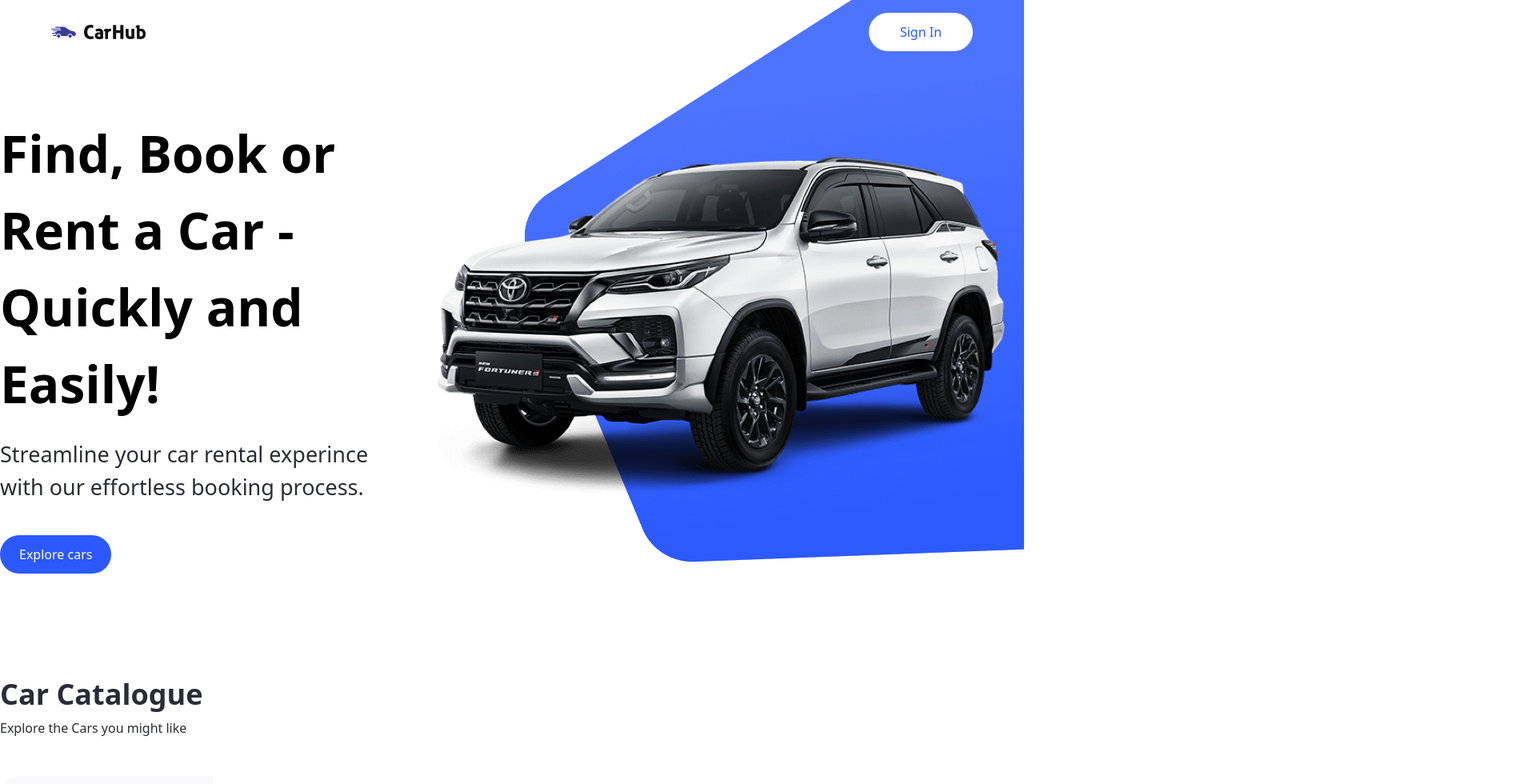
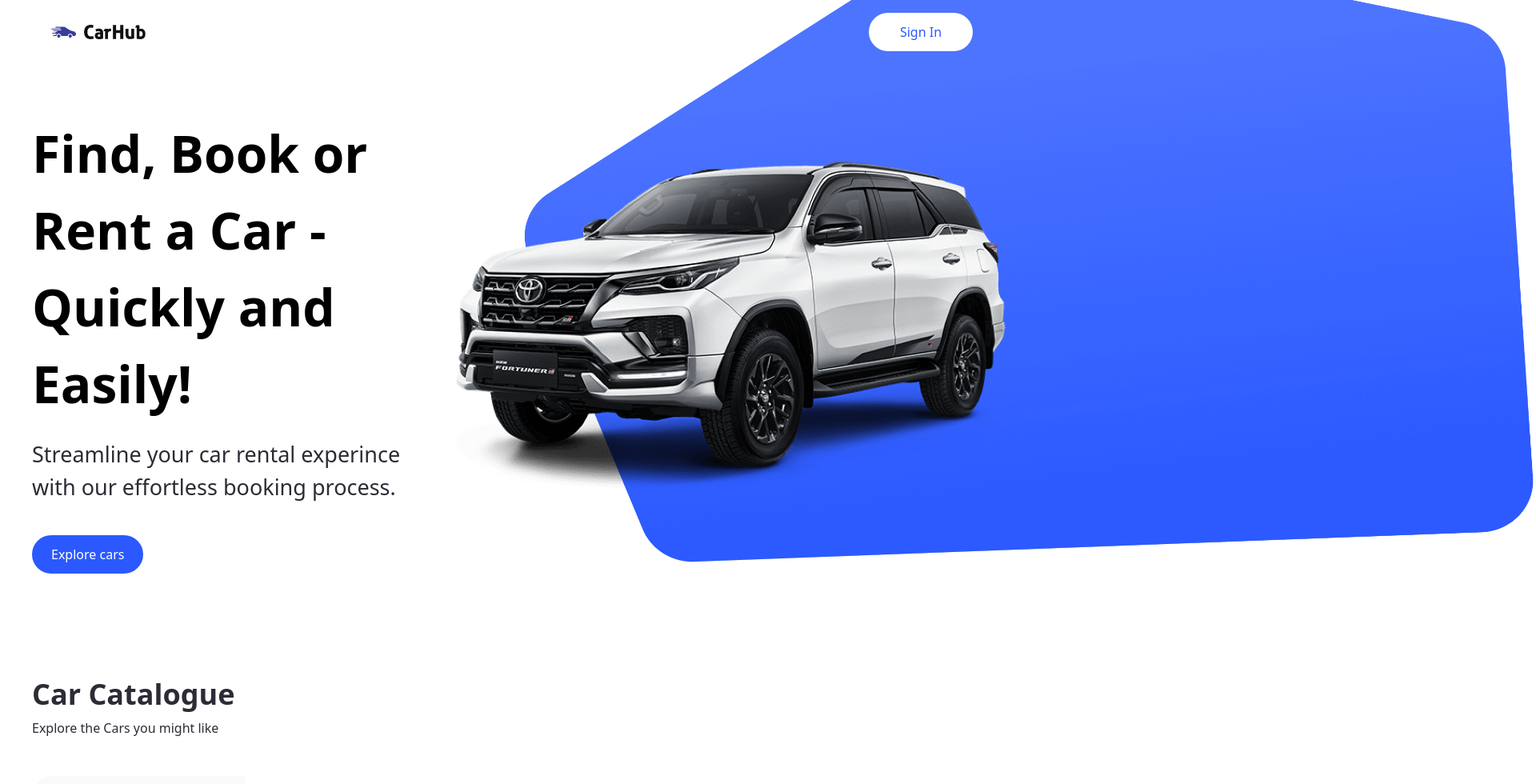
Before and after one commit to ria-arora-git/car-showcase, a Next.js app: page / in a window 1280 px wide. Shown: the top 980 px of the page at 80% size, 1920 px wide, since content can reach past the window. Built offline with nearby package versions, Linux system fonts and the light colour scheme.

Commit message:
search position fixed

```diff
--- a/app/page.tsx
+++ b/app/page.tsx
@@ -6,10 +6,10 @@
 
 export default function Home() {
   return (
-   <main className="overflow-hidden">
+   <main className="">
       <Hero />
 
-      <div className="mt-12 padding-x padding-y max-width" id="discover">
+      <div className="mt-12 pl-10 max-width" id="discover">
         <div className="flex flex-col items-start justify-start gap-y-2.5 text-black-100">
           <h1 className="text-4xl font-extrabold ">Car Catalogue</h1>
           <p>Explore the Cars you might like </p>
--- a/components/Footer.tsx
+++ b/components/Footer.tsx
@@ -7,7 +7,7 @@
 
 const Footer = () => {
   return (
-    <footer className='flex flex-col text-black-100 mt-5 border-t border-gray-100 z-10'>
+    <footer className='flex flex-col text-black-100 mt-5 border-t border-gray-100 bottom-0'>
       <div className='flex max-md:flex-col flex-wrap justify-between gap-5 sm:px-16 px-6 py-10 '>
         <div className='flex flex-col justify-start items-start gap-6 '>
           <Image src={'/logo.svg'} alt='logo' width={118} height={18} className='object-contain'/>
--- a/components/Hero.tsx
+++ b/components/Hero.tsx
@@ -8,8 +8,8 @@
 
   return (
     <div className='flex xl:flex-row flex-col gap-5 relative z-0 max-w-[1440px] mx-auto'>
-      <div className='flex-1 pt-36 padding-x '>
-        <h1 className='2xl:text-[72px] sm:text-[64px] text-[50px] font-extrabold'>
+      <div className='flex-1 pt-36 padding-x pl-10'>
+        <h1 className='2xl:text-[72px] sm:text-[64px] text-[50px] font-extrabold '>
           Find, Book or Rent a Car - Quickly and Easily!
         </h1>
         <p className='text-[27px] text-black-100 font-light mt-5'>
--- a/components/Navbar.tsx
+++ b/components/Navbar.tsx
@@ -11,7 +11,7 @@
     <header className='w-full absolute z-10 '>
       <nav className='max-w-[1440px] mx-auto flex justify-between items-center sm:px-16 px-6 py-4' >
         <Link href="/" className='flex justify-center items-center'>
-        <Image src={"/logo.svg"} alt='Car Hub Logo ' width={118} height={18} className='object-conatian'/>
+        <Image src={"/logo.svg"} alt='Car Hub Logo ' width={118} height={18} className='object-contain'/>
         </Link>
         <CustomButton title='Sign In' btnType='button' containerStyle='text-primary-blue rounded-full bg-white min-w-[130px]'/>
       </nav>
--- a/components/Search.tsx
+++ b/components/Search.tsx
@@ -11,7 +11,7 @@
     const handleSearch = () => {}
   return (
     <form action="" className='searchbar' onSubmit={handleSearch}>
-        <div className='flex-1 max-sm:w-full flex justify-start items-center relative'>
+        <div className='flex-1 max-sm:w-full flex justify-start items-center relative overflow-visible z-50'>
             <SearchManufacturer Manufacturer={Manufacturer} setManufacturer={setManufacturer}/>
         </div>
     </form>
--- a/components/SearchManufacturer.tsx
+++ b/components/SearchManufacturer.tsx
@@ -17,7 +17,7 @@
 );
 
   return (
-    <div className='flex-1 max-sm:w-full flex justify-start items-center w-full z-40'>
+    <div className='flex-1 max-sm:w-full flex justify-start items-center w-full relative'>
         <Combobox value={Manufacturer} onChange={setManufacturer} >
             <div className='relative w-full '>
                 <ComboboxButton className="absolute top-[14px]">
@@ -25,14 +25,15 @@
                 </ComboboxButton>
                 <ComboboxInput className={'w-full h-full pl-12 p-4 rounded-l-full max-sm:rounded-full bg-light-white outline-none cursor-pointer text-sm'} placeholder='Volkswagen' displayValue={(Manufacturer: string) => Manufacturer} onChange={(e)=> setquery(e.target.value)} />
                 <Transition as={Fragment} leave='transition ease-in duration-100' leaveFrom='opacity-100' leaveTo='opacity-0' afterLeave={() => setquery('')}>
-                <ComboboxOptions className="absolute mt-1 max-h-60 w-full overflow-auto rounded-md bg-white py-1 text-base shadow-lg ring-1 ring-black ring-opacity-5 focus:outline-none sm:text-sm z-10">
+                <ComboboxOptions className="absolute top-full left-0 mt-1 max-h-60 w-full overflow-auto rounded-md bg-white py-1 text-base shadow-lg ring-1 ring-black ring-opacity-5 focus:outline-none sm:text-sm">
+
                     {filteredManufacturers.length === 0 && query !== '' ? (
-                        <ComboboxOption value={query} className="relative cursor-default select-none py-2 pl-10 pr-4">
+                        <ComboboxOption value={query} className="relative cursor-default select-none py-2 pl-10 pr-4 z-10">
                         create "{query}"
                         </ComboboxOption>
                     ) : (
                         filteredManufacturers.map((item) => (
-                        <ComboboxOption value={item} key={item} className={({ active }) => `relative cursor-default select-none py-2 pl-10 pr-4 ${ active ? 'bg-primary-blue text-white' : 'text-gray-900'}`}>
+                        <ComboboxOption value={item} key={item} className={({ active }) => `relative cursor-default select-none py-2 pl-10 pr-4 z-10 ${ active ? 'bg-primary-blue text-white' : 'text-gray-900'}`}>
                             {item}
                         </ComboboxOption>
                         ))
```
